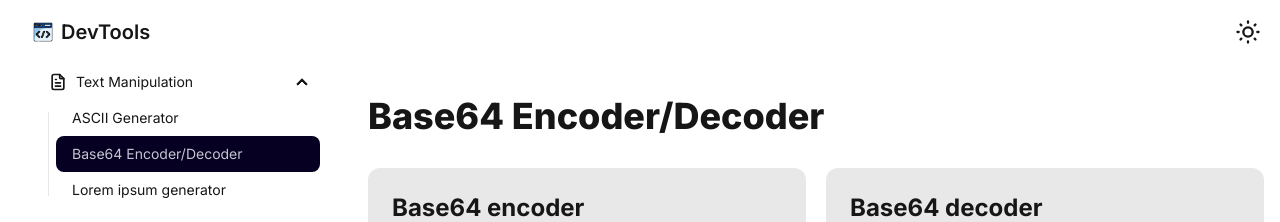
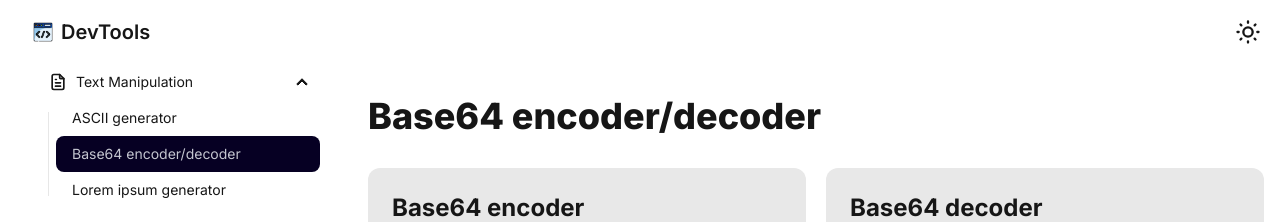
Before and after one commit to alexndrho/devtools, a Next.js app: page /base64-encoder-decoder in a window 1280 px wide. Shown: the top 222 px of the page. Built offline with nearby package versions, Linux system fonts and the light colour scheme.

Commit message:
fix: decapitalize the page titles

```diff
--- a/src/app/ascii-generator/page.tsx
+++ b/src/app/ascii-generator/page.tsx
@@ -3,7 +3,7 @@ import ClientAsciiConverter from './page.client';
 export default function AsciiConverter() {
   return (
     <>
-      <h1 className="mb-8 text-4xl font-extrabold">ASCII Generator</h1>
+      <h1 className="mb-8 text-4xl font-extrabold">ASCII generator</h1>
 
       <ClientAsciiConverter />
     </>
--- a/src/app/base64-encoder-decoder/page.tsx
+++ b/src/app/base64-encoder-decoder/page.tsx
@@ -9,7 +9,7 @@ export const metadata: Metadata = {
 export default function Base64EncoderDecoder() {
   return (
     <>
-      <h1 className="mb-8 text-4xl font-extrabold">Base64 Encoder/Decoder</h1>
+      <h1 className="mb-8 text-4xl font-extrabold">Base64 encoder/decoder</h1>
       <ClientBase64EncoderDecoder />
     </>
   );
--- a/src/components/Layouts/AppContainer.tsx
+++ b/src/components/Layouts/AppContainer.tsx
@@ -92,7 +92,7 @@ export default function AppContainer({ children }: AppContainerProps) {
                         pathname === '/ascii-generator' ? 'active' : ''
                       }
                     >
-                      ASCII Generator
+                      ASCII generator
                     </Link>
                   </li>
 
@@ -104,7 +104,7 @@ export default function AppContainer({ children }: AppContainerProps) {
                         pathname === '/base64-encoder-decoder' ? 'active' : ''
                       }
                     >
-                      Base64 Encoder/Decoder
+                      Base64 encoder/decoder
                     </Link>
                   </li>
 
```
